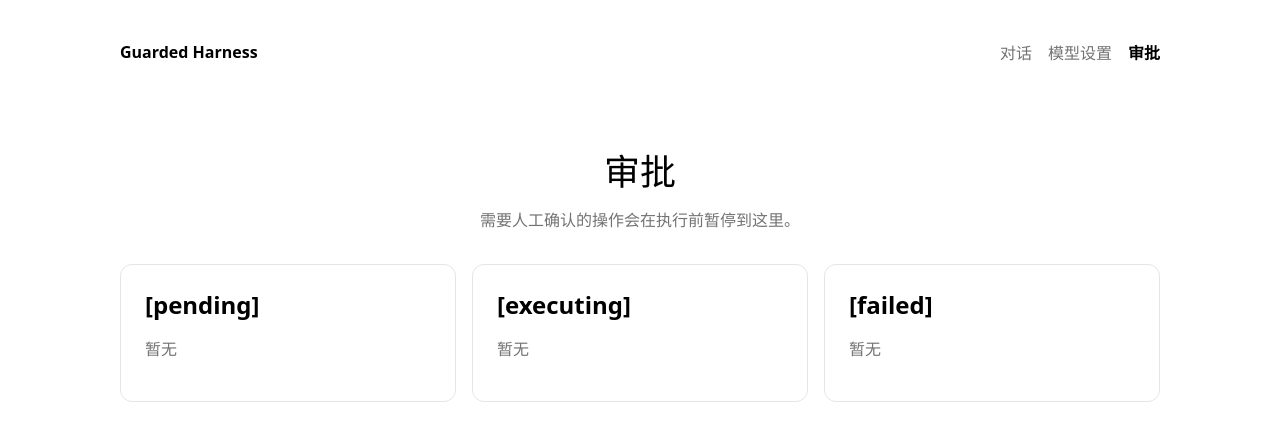
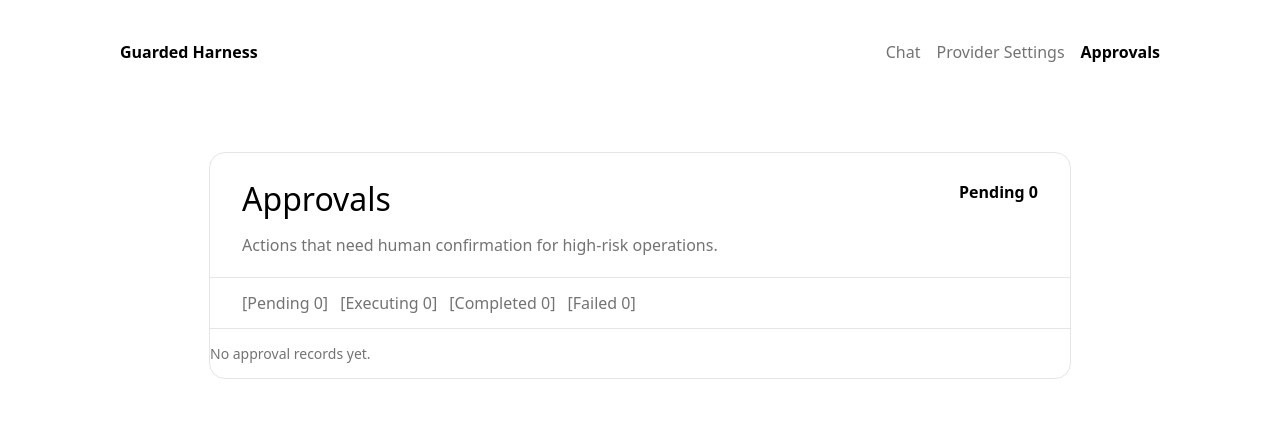
Before and after one commit to ZClucky-123/Harness, a FastAPI app: page /approvals in a window 1280 px wide. Shown: the top 441 px of the page. Run offline with FastAPI, Linux system fonts and the light colour scheme; some libraries are stand-ins or nearby versions.

Commit message:
fix: polish chat and approval web ui

```diff
--- a/src/guarded_harness/web/app.py
+++ b/src/guarded_harness/web/app.py
@@ -129,18 +129,18 @@ def _provider_settings_for_session(store: SQLiteStore, session_id: str) -> dict[
 
 
 def _provider_status(settings: dict[str, str], credential_configured: bool) -> str:
-    mode_label = "实时模式" if settings["mode"] == "live" else "模拟模式"
-    key_label = "密钥已配置" if credential_configured else "密钥未配置"
+    mode_label = "live" if settings["mode"] == "live" else "mock"
+    key_label = "key configured" if credential_configured else "key missing"
     return f"{mode_label} · {settings['model']} · {key_label}"
 
 
 def _status_label(status: str) -> str:
     return {
-        "running": "运行中",
-        "waiting_approval": "等待审批",
-        "finished": "已完成",
-        "failed": "执行失败",
-        "max_steps": "达到最大步数",
+        "running": "running",
+        "waiting_approval": "waiting approval",
+        "finished": "finished",
+        "failed": "failed",
+        "max_steps": "max steps",
     }.get(status, status)
 
 
@@ -154,11 +154,16 @@ def _sidebar_groups(items: list[dict[str, object]], current_session_id: str | No
         copy = dict(item)
         copy["active"] = item["id"] == current_session_id
         grouped_items.append(copy)
-    return [{"label": "今天", "sessions": grouped_items}] if grouped_items else []
+    return [{"label": "Today", "sessions": grouped_items}] if grouped_items else []
 
 
 def _conversation_items(store: SQLiteStore, limit: int = 12) -> list[dict[str, object]]:
-    return [_conversation_item(store, session) for session in reversed(store.list_sessions(limit))]
+    return [_conversation_item(store, session) for session in store.list_sessions(limit)]
+
+
+def _step_label(step_count: int) -> str:
+    unit = "step" if step_count == 1 else "steps"
+    return f"{step_count} {unit}"
 
 
 def _conversation_item(store: SQLiteStore, session) -> dict[str, object]:
@@ -169,13 +174,14 @@ def _conversation_item(store: SQLiteStore, session) -> dict[str, object]:
         "status": session.status.value,
         "status_label": _status_label(session.status.value),
         "step_count": session.step_count,
+        "step_label": _step_label(session.step_count),
         "summary": _session_summary(events),
         "trace_url": f"/sessions/{session.id}",
     }
     if session.pending_approval_id:
         try:
             approval = store.get_approval(session.pending_approval_id)
-            item["approval"] = _approval_view(approval)
+            item["approval"] = _approval_view(store, approval)
         except KeyError:
             item["approval"] = None
     else:
@@ -183,53 +189,94 @@ def _conversation_item(store: SQLiteStore, session) -> dict[str, object]:
     return item
 
 
-def _approval_view(approval) -> dict[str, object]:
+def _approval_view(store: SQLiteStore, approval) -> dict[str, object]:
     summary = _approval_summary(approval.action_json)
+    session = store.get_session(approval.session_id)
+    failure_reason = _approval_failure_reason(store, approval)
+    approval_state, execution_state, state_title = _approval_state_labels(approval.status)
     return {
         "id": approval.id,
+        "session_id": approval.session_id,
+        "session_task": redact_secrets(session.task),
+        "trace_url": f"/sessions/{approval.session_id}",
         "status": approval.status,
+        "state_title": state_title,
+        "approval_state": approval_state,
+        "execution_state": execution_state,
         "reason": approval.redacted_reason,
+        "display_reason": failure_reason or approval.redacted_reason,
         "action_json": approval.redacted_action_json,
         **summary,
     }
+
+
+def _approval_state_labels(status: str) -> tuple[str, str, str]:
+    if status == "pending":
+        return "pending", "not started", "Pending approval"
+    if status == "executing":
+        return "approved", "executing", "Executing"
+    if status == "failed":
+        return "approved", "failed", "Execution failed"
+    if status in {"executed", "approved"}:
+        return "approved", "completed", "Completed"
+    if status == "denied":
+        return "denied", "not run", "Completed"
+    return status, status, status.title()
+
+
+def _approval_failure_reason(store: SQLiteStore, approval) -> str | None:
+    if approval.status != "failed":
+        return None
+    for event in reversed(store.list_audit(approval.session_id)):
+        if event.event_type != "approval_manually_failed":
+            continue
+        if event.payload.get("approval_id") != approval.id:
+            continue
+        reason = event.payload.get("reason")
+        if isinstance(reason, str):
+            return str(redact_secrets(reason))
+    return None
 
 
 def _approval_summary(action_json: str) -> dict[str, str]:
     try:
         action = parse_action(action_json)
     except ValueError:
-        return {"tool": "unknown", "operation": "未知操作", "target": ""}
+        return {"tool": "unknown", "operation": "Unknown action", "target": "", "command": ""}
     if action.type is ActionType.WRITE_FILE:
         return {
             "tool": action.type.value,
-            "operation": "写入文件",
+            "operation": "Write file",
             "target": str(action.payload.get("path", "")),
+            "command": "",
         }
     if action.type is ActionType.READ_FILE:
         return {
             "tool": action.type.value,
-            "operation": "读取文件",
+            "operation": "Read file",
             "target": str(action.payload.get("path", "")),
+            "command": "",
         }
     if action.type is ActionType.RUN_TESTS:
-        return {"tool": action.type.value, "operation": "运行测试", "target": ""}
+        return {"tool": action.type.value, "operation": "Run tests", "target": "", "command": ""}
     if action.type is ActionType.RUN_SHELL:
         command = str(action.payload.get("command", ""))
         operation, target = _shell_operation_summary(command)
-        return {"tool": action.type.value, "operation": operation, "target": target}
-    return {"tool": action.type.value, "operation": action.type.value, "target": ""}
+        return {"tool": action.type.value, "operation": operation, "target": target, "command": command}
+    return {"tool": action.type.value, "operation": action.type.value, "target": "", "command": ""}
 
 
 def _shell_operation_summary(command: str) -> tuple[str, str]:
-    try:
-        tokens = command.split()
-    except ValueError:
-        return "执行 Shell 命令", ""
+    tokens = command.split()
     if len(tokens) >= 2 and tokens[0].lower() in {"rm", "del"}:
-        return "删除文件", tokens[-1]
+        return "Delete file", _strip_command_quotes(tokens[-1])
     if len(tokens) >= 2 and tokens[0].lower() in {"rd", "rmdir"}:
-        return "删除目录", tokens[-1]
-    return "执行 Shell 命令", command
+        return "Delete directory", _strip_command_quotes(tokens[-1])
+    return "Run shell command", command
+
+
+def _strip_command_quotes(value: str) -> str:
+    return value.strip().strip('"').strip("'")
 
 
 def _render_markdown(value: str) -> str:
@@ -374,7 +421,7 @@ def create_app(store_path: Path | None = None, workspace_root: Path | None = Non
             request,
             "index.html",
             {
-                "title": "对话工作区",
+                "title": "Chat Workspace",
                 "settings": settings,
                 "credential_configured": credential_configured,
                 "provider_status": _provider_status(settings, credential_configured),
@@ -391,7 +438,7 @@ def create_app(store_path: Path | None = None, workspace_root: Path | None = Non
             request,
             "settings.html",
             {
-                "title": "模型设置",
+                "title": "Provider Settings",
                 "settings": _load_provider_settings(root),
                 "credential_configured": _credential_store().status(),
                 "pending_approval_count": _pending_approval_count(store),
@@ -461,18 +508,26 @@ def create_app(store_path: Path | None = None, workspace_root: Path | None = Non
 
     @app.get("/approvals")
     def approvals(request: Request):
-        unfinished = store.list_unfinished_approvals()
+        approvals = [_approval_view(store, approval) for approval in store.list_approvals()]
         grouped = {
-            status: [_approval_view(approval) for approval in unfinished if approval.status == status]
-            for status in ("pending", "executing", "failed")
+            "pending": [approval for approval in approvals if approval["status"] == "pending"],
+            "executing": [approval for approval in approvals if approval["status"] == "executing"],
+            "completed": [
+                approval
+                for approval in approvals
+                if approval["status"] in {"approved", "denied", "executed"}
+            ],
+            "failed": [approval for approval in approvals if approval["status"] == "failed"],
         }
+        counts = {status: len(items) for status, items in grouped.items()}
         return _TEMPLATES.TemplateResponse(
             request,
             "approvals.html",
             {
-                "title": "审批",
-                "approvals": unfinished,
+                "title": "Approvals",
+                "approvals": approvals,
                 "approval_groups": grouped,
+                "approval_counts": counts,
                 "pending_approval_count": _pending_approval_count(store),
             },
         )
--- a/src/guarded_harness/web/static/styles.css
+++ b/src/guarded_harness/web/static/styles.css
@@ -16,13 +16,14 @@ body { margin: 0; background: #fff; }
 .nav-links a.active { color: #000; font-weight: 600; }
 .nav-count { display: inline-flex; align-items: center; justify-content: center; min-width: 18px; height: 18px; margin-left: 6px; border-radius: 9999px; background: #000; color: #fff; font-size: 12px; }
 .app-layout { display: grid; grid-template-columns: 240px minmax(0, 760px); gap: 32px; max-width: 1080px; margin: 0 auto; }
-.session-sidebar { position: sticky; top: 76px; align-self: start; min-height: calc(100vh - 112px); border-right: 1px solid #e5e5e5; padding-right: 18px; }
+.session-sidebar { position: sticky; top: 76px; align-self: start; max-height: calc(100vh - 96px); min-height: calc(100vh - 112px); overflow-y: auto; border-right: 1px solid #e5e5e5; padding-right: 18px; }
 .session-sidebar h2 { margin-top: 24px; font-size: 14px; color: #737373; }
 .new-session, .sidebar-item { display: block; border-radius: 10px; padding: 10px 12px; color: #000; text-decoration: none; }
 .new-session { border: 1px solid #e5e5e5; background: #fafafa; font-weight: 600; }
 .sidebar-list { display: grid; gap: 4px; }
+.sidebar-item { min-width: 0; max-width: 100%; overflow: hidden; }
 .sidebar-item:hover { background: #f5f5f5; }
-.sidebar-item span, .sidebar-item small { display: block; overflow: hidden; text-overflow: ellipsis; white-space: nowrap; }
+.sidebar-item span, .sidebar-item small { display: block; min-width: 0; overflow: hidden; text-overflow: ellipsis; white-space: nowrap; }
 .sidebar-item small { margin-top: 4px; color: #737373; font-size: 12px; }
 .chat-main { min-width: 0; }
 .hero { margin: 72px 0 32px; text-align: center; }
@@ -47,8 +48,8 @@ p { color: #737373; line-height: 1.5; }
 .message-user strong, .message-agent strong { color: #000; font-weight: 500; }
 .composer, .settings-card { margin: 24px 0 64px; padding: 12px; border: 1px solid #e5e5e5; border-radius: 24px; background: #fafafa; }
 .settings-card { padding: 24px; }
-.composer-fixed { position: fixed; left: 50%; bottom: 16px; z-index: 20; width: min(712px, calc(100vw - 48px)); margin: 0; transform: translateX(-50%); background: rgba(250,250,250,0.98); backdrop-filter: blur(12px); }
-.composer-status { margin: 0 8px 8px; color: #737373; font-size: 13px; }
+.composer-fixed { position: fixed; left: calc(50% + 136px); bottom: 16px; z-index: 20; width: min(712px, calc(100vw - 344px)); margin: 0; transform: translateX(-50%); background: rgba(250,250,250,0.98); backdrop-filter: blur(12px); }
+.composer-status { margin: 8px 10px 0; color: #737373; font-size: 13px; }
 .composer-row { display: grid; grid-template-columns: 1fr 36px; gap: 8px; align-items: end; }
 .composer-submit { width: 36px; height: 36px; padding: 0; border-radius: 9999px; line-height: 1; }
 .run-status, .empty-state { color: #737373; font-size: 14px; }
@@ -70,6 +71,24 @@ pre { overflow-x: auto; white-space: pre-wrap; border-radius: 12px; background:
 .traffic-lights span:nth-child(3) { background: #27c93f; }
 .queue-grid { display: grid; grid-template-columns: repeat(3, minmax(0, 1fr)); gap: 16px; }
 .queue-card, .panel { padding: 24px; }
+.approval-board { max-width: 860px; margin: 72px auto 48px; border: 1px solid #e5e5e5; border-radius: 16px; background: #fff; }
+.approval-board-header { display: flex; align-items: flex-start; justify-content: space-between; gap: 24px; padding: 28px 32px 20px; }
+.approval-board-header h1 { font-size: 32px; }
+.approval-board-header p { margin-bottom: 0; }
+.approval-board-header strong { white-space: nowrap; color: #000; }
+.approval-tabs { display: flex; gap: 12px; flex-wrap: wrap; border-top: 1px solid #e5e5e5; border-bottom: 1px solid #e5e5e5; padding: 14px 32px; color: #737373; }
+.approval-section { padding: 24px 32px 32px; }
+.approval-section + .approval-section { border-top: 1px solid #e5e5e5; }
+.approval-item { padding: 0; }
+.approval-item + .approval-item { margin-top: 32px; padding-top: 24px; border-top: 1px solid #e5e5e5; }
+.approval-item h3 { margin: 0 0 18px; font-size: 20px; }
+.approval-item h4 { margin: 0 0 14px; font-size: 18px; }
+.approval-item p { margin: 8px 0; color: #737373; overflow-wrap: anywhere; }
+.approval-links { display: flex; align-items: center; gap: 10px; flex-wrap: wrap; margin-top: 18px; }
+.button-secondary, details summary { display: inline-flex; align-items: center; min-height: 36px; border: 1px solid #e5e5e5; border-radius: 9999px; background: #fff; color: #000; padding: 0 14px; font: inherit; font-size: 14px; text-decoration: none; cursor: pointer; }
+details { width: 100%; }
+details summary { width: fit-content; list-style: none; }
+details pre { margin-top: 10px; }
 fieldset { margin: 0 0 16px; padding: 0; border: 0; }
 legend { margin-bottom: 8px; font-weight: 500; }
 .mode-grid { display: grid; grid-template-columns: repeat(2, minmax(0, 1fr)); gap: 8px; }
@@ -88,7 +107,11 @@ dd { margin: 0; }
   .site-header { align-items: flex-start; flex-direction: column; }
   .app-layout { display: block; }
   .session-sidebar { position: static; min-height: 0; border-right: 0; border-bottom: 1px solid #e5e5e5; padding: 0 0 18px; margin-bottom: 24px; }
+  .composer-fixed { left: 50%; width: min(712px, calc(100vw - 36px)); }
   .queue-grid { grid-template-columns: 1fr; }
+  .approval-board { margin-top: 32px; }
+  .approval-board-header { display: block; padding: 24px; }
+  .approval-tabs, .approval-section { padding-left: 24px; padding-right: 24px; }
   h1 { font-size: 30px; }
   .mode-grid, .meta-grid { grid-template-columns: 1fr; }
 }
--- a/src/guarded_harness/web/templates/approvals.html
+++ b/src/guarded_harness/web/templates/approvals.html
@@ -1,5 +1,5 @@
 <!doctype html>
-<html lang="zh-CN">
+<html lang="en">
 <head>
   <meta charset="utf-8">
   <meta name="viewport" content="width=device-width, initial-scale=1">
@@ -11,48 +11,74 @@
     <header class="site-header">
       <a class="brand" href="/">Guarded Harness</a>
       <nav class="nav-links">
-        <a href="/">对话</a>
-        <a href="/settings">模型设置</a>
-        <a class="active" href="/approvals">审批{% if pending_approval_count %}<span class="nav-count">{{ pending_approval_count }}</span>{% endif %}</a>
+        <a href="/">Chat</a>
+        <a href="/settings">Provider Settings</a>
+        <a class="active" href="/approvals">Approvals{% if pending_approval_count %}<span class="nav-count">{{ pending_approval_count }}</span>{% endif %}</a>
       </nav>
     </header>
-    <section class="hero">
-      <h1>审批</h1>
-      <p>需要人工确认的操作会在执行前暂停到这里。</p>
-    </section>
-    <section class="queue-grid">
-    {% for status, items in approval_groups.items() %}
-      <div class="queue-card">
-        <h2>[{{ status }}]</h2>
+
+    <section class="approval-board">
+      <header class="approval-board-header">
+        <div>
+          <h1>Approvals</h1>
+          <p>Actions that need human confirmation for high-risk operations.</p>
+        </div>
+        <strong>Pending {{ approval_counts.pending }}</strong>
+      </header>
+
+      <nav class="approval-tabs" aria-label="Approval queues">
+        <span>[Pending {{ approval_counts.pending }}]</span>
+        <span>[Executing {{ approval_counts.executing }}]</span>
+        <span>[Completed {{ approval_counts.completed }}]</span>
+        <span>[Failed {{ approval_counts.failed }}]</span>
+      </nav>
+
+      {% for status, items in approval_groups.items() %}
         {% if items %}
-        <ul class="approvals">
-        {% for approval in items %}
-          <li>
-            <p><span class="status-badge">[{{ approval.status }}]</span> {{ approval.reason }}</p>
-            <p>工具：{{ approval.tool }}</p>
-            <p>操作：{{ approval.operation }}</p>
-            {% if approval.target %}<p>目标：{{ approval.target }}</p>{% endif %}
-            <pre>{{ approval.action_json }}</pre>
-            {% if approval.status == "pending" %}
-            <form action="/approvals/{{ approval.id }}/approve" method="post"><button type="submit">批准本次</button></form>
-            <form action="/approvals/{{ approval.id }}/deny" method="post"><button class="deny" type="submit">拒绝</button></form>
-            {% elif approval.status == "executing" %}
-            <p>操作已进入执行中。如果确认 worker 不再运行，可以标记为失败。</p>
-            <form action="/approvals/{{ approval.id }}/mark-failed" method="post">
-              <label>原因 <input name="reason" required></label>
-              <button class="deny" type="submit">标记失败</button>
-            </form>
-            {% else %}
-            <p>该审批已标记失败，不会自动重放。</p>
-            {% endif %}
-          </li>
-        {% endfor %}
-        </ul>
-        {% else %}
-        <p>暂无</p>
+          <section class="approval-section">
+            <h2>{{ status | title }}</h2>
+            {% for approval in items %}
+              <article class="approval-item approval-item-{{ status }}">
+                <h3>{{ approval.state_title }}</h3>
+                <h4>{{ approval.operation }}</h4>
+                <p>Task: {{ approval.session_task }}</p>
+                <p>Tool: {{ approval.tool }}</p>
+                {% if approval.target %}<p>Target: {{ approval.target }}</p>{% endif %}
+                <p>Approval: {{ approval.approval_state }} &nbsp;&nbsp; Execution: {{ approval.execution_state }}</p>
+                <p>Reason: {{ approval.display_reason }}</p>
+
+                {% if approval.status == "pending" %}
+                  <div class="approval-actions">
+                    <form action="/approvals/{{ approval.id }}/approve" method="post"><button type="submit">Approve once</button></form>
+                    <form action="/approvals/{{ approval.id }}/deny" method="post"><button class="deny" type="submit">Deny</button></form>
+                  </div>
+                {% elif approval.status == "executing" %}
+                  <form action="/approvals/{{ approval.id }}/mark-failed" method="post">
+                    <label>Reason <input name="reason" required></label>
+                    <button class="deny" type="submit">Mark failed</button>
+                  </form>
+                {% endif %}
+
+                <div class="approval-links">
+                  <a class="button-secondary" href="{{ approval.trace_url }}">View task</a>
+                  <a class="button-secondary" href="{{ approval.trace_url }}">View trace</a>
+                  <details>
+                    <summary>Technical details</summary>
+                    <pre>{{ approval.action_json }}</pre>
+                  </details>
+                  {% if approval.command %}
+                    <button class="button-secondary" type="button" data-copy="{{ approval.command }}">Copy command</button>
+                  {% endif %}
+                </div>
+              </article>
+            {% endfor %}
+          </section>
         {% endif %}
-      </div>
-    {% endfor %}
+      {% endfor %}
+
+      {% if not approvals %}
+        <p class="empty-state">No approval records yet.</p>
+      {% endif %}
     </section>
   </main>
 </body>
--- a/src/guarded_harness/web/templates/guardrail.html
+++ b/src/guarded_harness/web/templates/guardrail.html
@@ -1,5 +1,5 @@
 <!doctype html>
-<html lang="zh-CN">
+<html lang="en">
 <head>
   <meta charset="utf-8">
   <meta name="viewport" content="width=device-width, initial-scale=1">
```
Also changed, not shown: src/guarded_harness/memory/store.py (+16 -0 lines), src/guarded_harness/web/templates/index.html (+23 -24 lines), src/guarded_harness/web/templates/session.html (+10 -11 lines), src/guarded_harness/web/templates/settings.html (+13 -13 lines), tests/integration/test_web.py (+95 -35 lines).
